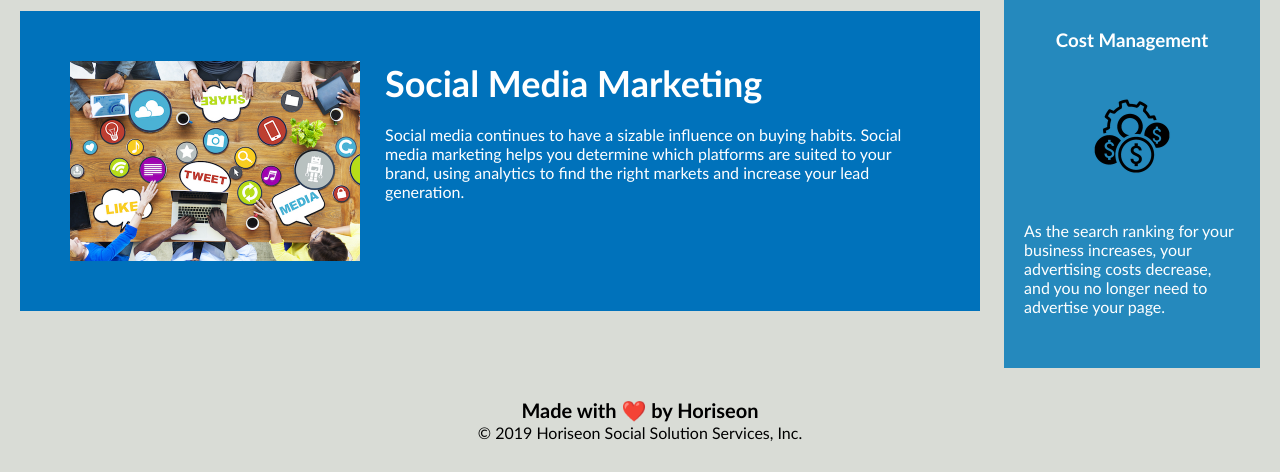
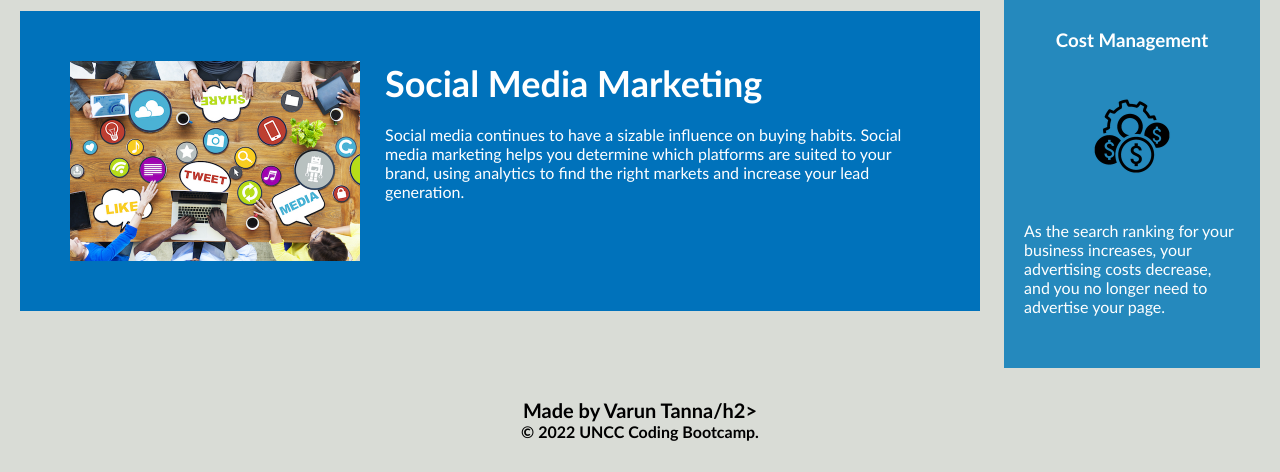
Before and after one commit to VarunTanna/seo-refactor, a plain HTML site: page index.html in a window 1280 px wide. Shown: the part 1551-2023 px from the top of the page. Drawn offline with Linux system fonts and the light colour scheme.

Commit message:
updated footer

```diff
--- a/index.html
+++ b/index.html
@@ -76,9 +76,9 @@
     </aside>
     <!-- left the footer as is -->
     <footer>
-        <h2>Made with ❤️️ by Horiseon</h2>
+        <h2>Made by Varun Tanna/h2>
         <p>
-            &copy; 2019 Horiseon Social Solution Services, Inc.
+            &copy; 2022 UNCC Coding Bootcamp.
         </p>
     </footer>
 </body>
```
